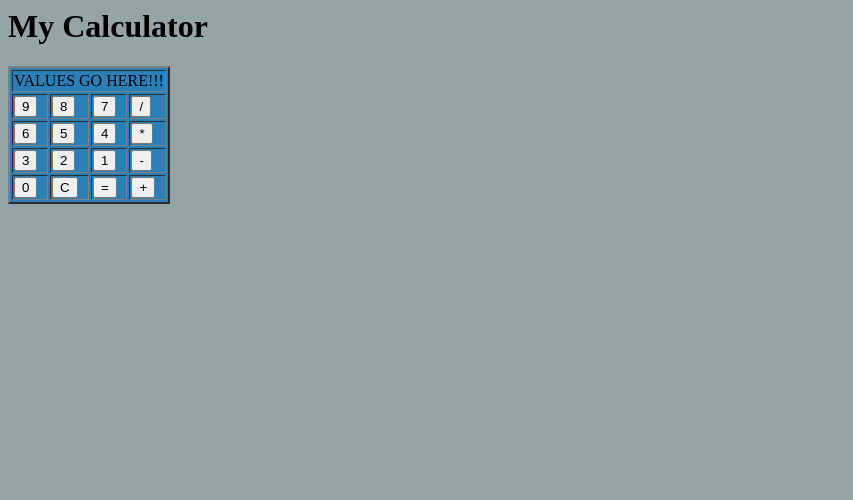
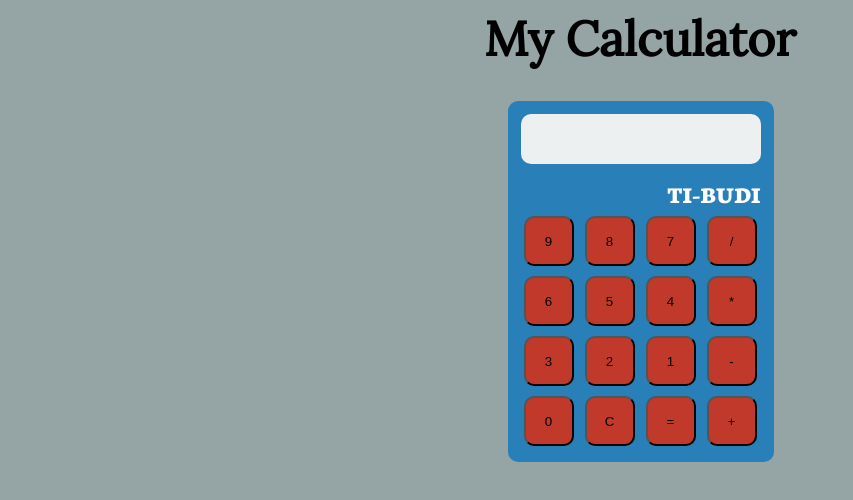
Before and after one commit to claudiagao/javascript-html-calculator, a plain HTML site: page index.html in a window 1280 px wide. Shown: the whole page, without its empty margins (0-853 px from the left). Drawn offline with Linux system fonts and the light colour scheme.

Commit message:
added styling

```diff
--- a/index.html
+++ b/index.html
@@ -2,13 +2,18 @@
     <head>
         <title>My Calculator</title>
         <link rel="stylesheet" href="style.css" type="text/css" />
+        <link href="https://fonts.googleapis.com/css?family=Neuton:800|Lora|VT323" rel="stylesheet">
+
     </head>
     <body>
         <h1 id="title">My Calculator</h1>
          <div id="keypad">
-            <table border="2">
+            <table>
                 <tr>
-                    <td colspan="4" id="display-bar" height="20px">VALUES GO HERE!!!</td>
+                    <td colspan="4" height="20px"><div id="display-bar"></div></td>
+                </tr>
+                <tr>
+                    <td colspan="4"><div id="calculator-brand">TI-BUDI</div></td>
                 </tr>
                 <tr>
                     <td><input type="button" value="9" onclick="display(9)"/></td>
@@ -20,7 +25,7 @@
                     <td><input type="button" value="6" onclick="display(6)"/></td>
                     <td><input type="button" value="5" onclick="display(5)"/></td>
                     <td><input type="button" value="4" onclick="display(4)"/></td>
-                    <td><input type="button" value="*" onclick="display(*)"/></td>
+                    <td><input type="button" value="*" onclick="display('*')"/></td>
                 </tr>
                 <tr>
                     <td><input type="button" value="3" onclick="display(3)"/></td>
@@ -31,7 +36,7 @@
                 <tr>
                     <td><input type="button" value="0" onclick="display(0)"/></td>
                     <td><input type="button" value="C" onclick="clearDisplay()"/></td>
-                    <td><input type="button" value="=" onclick="calculat()"/></td>
+                    <td><input type="button" value="=" onclick="calculator()"/></td>
                     <td><input type="button" value="+" onclick="display('+')"/></td>
                 </tr>
             </table>
--- a/script.js
+++ b/script.js
@@ -8,5 +8,5 @@ function display(userInput) {
 
 function calculator(){
     var answer = eval(document.getElementById("display-bar").innerHTML);
-    document.getElementById("display-bar").innerHTML += answer;
+    document.getElementById("display-bar").innerHTML = answer;
 }
--- a/style.css
+++ b/style.css
@@ -2,6 +2,49 @@ body{
     background-color: #95a5a6;
 }
 
+h1{
+    text-align: center;
+    font-family: 'Lora', serif;
+    font-size: 3em;
+}
+
+#calculator-brand{
+    text-align: right;
+    color: white;
+    font-size: 1.5em;
+    font-family: 'Neuton', serif;
+}
+
+#keypad{
+    width: 265;
+    margin-left: auto;
+    margin-right: auto;
+}
+
 table{
     background-color: #2980b9;
+    border-radius: 10px;
+    padding: 10px;
 }
+
+#display-bar{
+    background-color: #ecf0f1;
+    margin-bottom: 10px;
+    height: 50px;
+    width: 235px;
+    font-size: 3em;
+    font-family: 'VT323', monospace;
+    overflow: hidden;
+    white-space: nowrap;
+    border-radius: 10px;
+    padding-left: 5px;
+}
+
+input[type=button]{
+    background-color: #c0392b;
+    height: 50px;
+    width: 50px;
+    font: 1em;
+    border-radius: 10px;
+    margin: 3px;
+}
```
